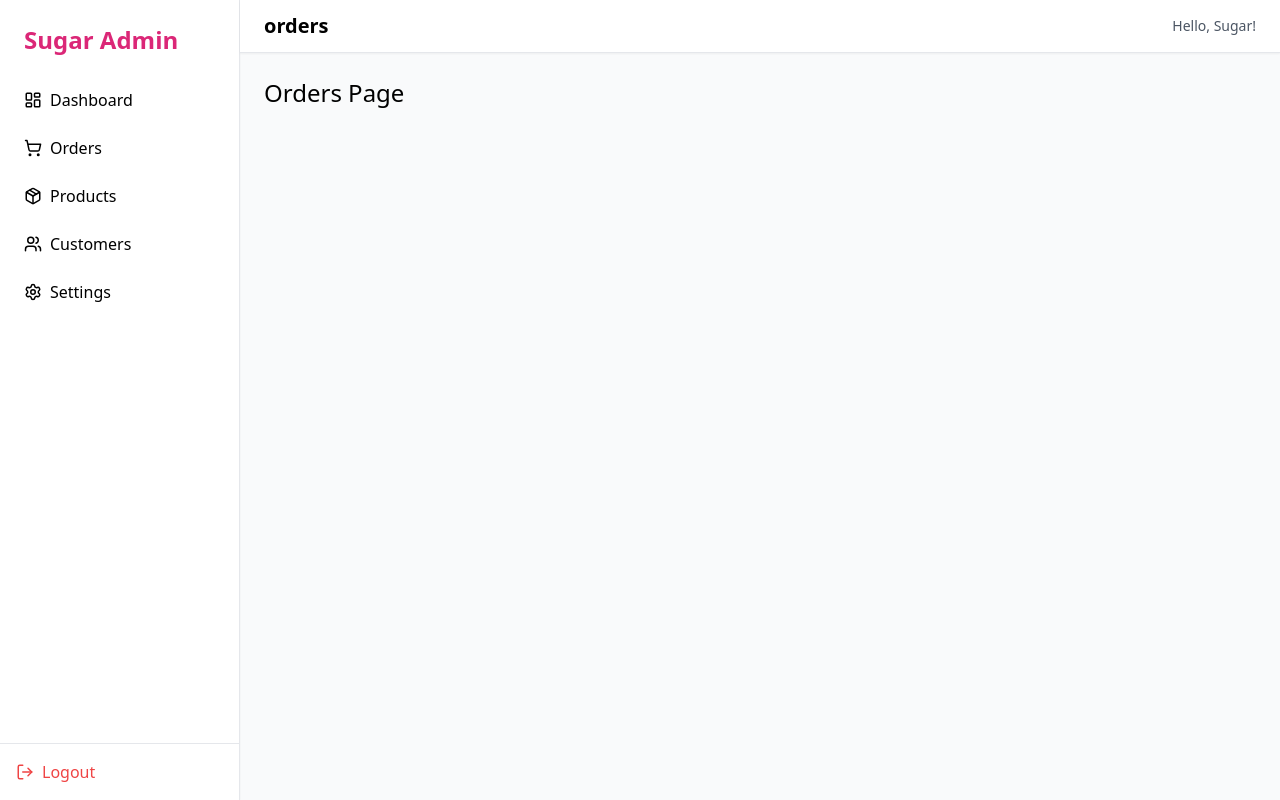
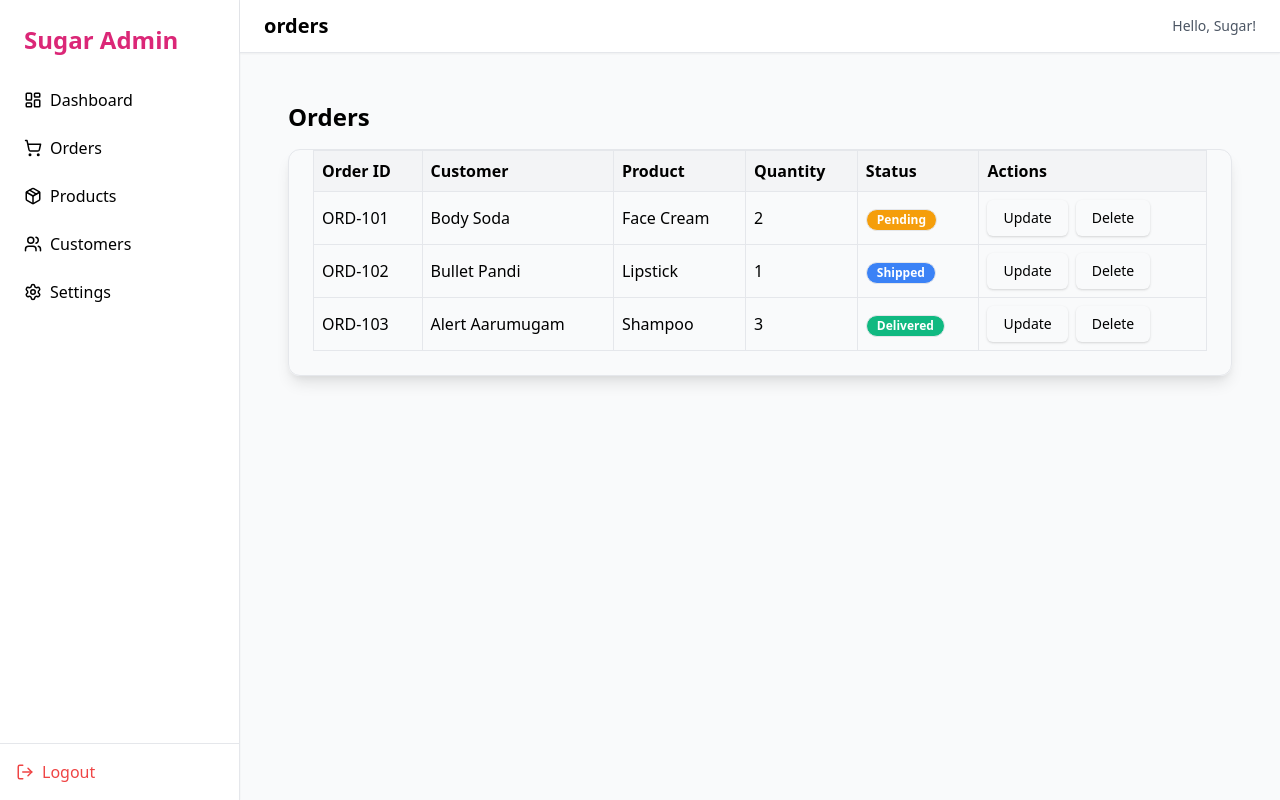
Before and after one commit to Sugashinii/sugar-admin, a React (Vite) app: page /orders in a window 1280 px wide. Built offline with nearby package versions, Linux system fonts and the light colour scheme; sample sign-in values are in the browser's storage.

Commit message:
added orders page

```diff
--- a/package.json
+++ b/package.json
@@ -16,7 +16,8 @@
     "lucide-react": "^0.539.0",
     "react": "^19.1.0",
     "react-dom": "^19.1.0",
-    "react-router-dom": "^7.8.1"
+    "react-router-dom": "^7.8.1",
+    "shadcn-ui": "^0.9.5"
   },
   "devDependencies": {
     "@eslint/js": "^9.30.1",
--- /dev/null
+++ b/src/components/ui/badge.jsx
@@ -0,0 +1,10 @@
+import * as React from "react";
+
+export function Badge({ className, ...props }) {
+  return (
+    <span
+      className={`inline-flex items-center rounded-full border px-2.5 py-0.5 text-xs font-semibold transition-colors ${className}`}
+      {...props}
+    />
+  );
+}
--- /dev/null
+++ b/src/components/ui/button.jsx
@@ -0,0 +1,10 @@
+import * as React from "react";
+
+export function Button({ className, ...props }) {
+  return (
+    <button
+      className={`inline-flex items-center justify-center rounded-md bg-primary px-4 py-2 text-sm font-medium text-primary-foreground shadow hover:bg-primary/90 focus:outline-none disabled:opacity-50 ${className}`}
+      {...props}
+    />
+  );
+}
--- /dev/null
+++ b/src/components/ui/card.jsx
@@ -0,0 +1,39 @@
+import * as React from "react";
+
+export function Card({ className, ...props }) {
+  return (
+    <div
+      className={`rounded-xl border bg-card text-card-foreground shadow ${className}`}
+      {...props}
+    />
+  );
+}
+
+export function CardHeader({ className, ...props }) {
+  return (
+    <div className={`flex flex-col space-y-1.5 p-6 ${className}`} {...props} />
+  );
+}
+
+export function CardTitle({ className, ...props }) {
+  return (
+    <h3
+      className={`font-semibold leading-none tracking-tight ${className}`}
+      {...props}
+    />
+  );
+}
+
+export function CardDescription({ className, ...props }) {
+  return (
+    <p className={`text-sm text-muted-foreground ${className}`} {...props} />
+  );
+}
+
+export function CardContent({ className, ...props }) {
+  return <div className={`p-6 pt-0 ${className}`} {...props} />;
+}
+
+export function CardFooter({ className, ...props }) {
+  return <div className={`flex items-center p-6 pt-0 ${className}`} {...props} />;
+}
--- a/src/pages/Orders.jsx
+++ b/src/pages/Orders.jsx
@@ -1,3 +1,90 @@
-export default function Orders() {
-  return <h1 className="text-2xl text-sugarBrown">Orders Page</h1>
-}
+import React, { useState } from "react";
+import { Card, CardContent } from "../components/ui/card";
+import { Badge } from "../components/ui/badge";
+import { Button } from "../components/ui/button";
+
+const Orders = () => {
+  const [orders, setOrders] = useState([
+    { id: "ORD-101", customer: "Body Soda", product: "Face Cream", quantity: 2, status: "Pending" },
+    { id: "ORD-102", customer: "Bullet Pandi", product: "Lipstick", quantity: 1, status: "Shipped" },
+    { id: "ORD-103", customer: "Alert Aarumugam", product: "Shampoo", quantity: 3, status: "Delivered" },
+  ]);
+
+  const getStatusColor = (status) => {
+    switch (status) {
+      case "Pending": return "bg-yellow-500 text-white";
+      case "Shipped": return "bg-blue-500 text-white";
+      case "Delivered": return "bg-green-500 text-white";
+      default: return "bg-gray-500 text-white";
+    }
+  };
+
+  const handleDelete = (id) => {
+    setOrders(orders.filter(order => order.id !== id));
+  };
+
+  const handleUpdate = (id) => {
+    const updatedOrders = orders.map(order => {
+      if (order.id === id) {
+        let newStatus;
+        switch (order.status) {
+          case "Pending": newStatus = "Shipped"; break;
+          case "Shipped": newStatus = "Delivered"; break;
+          case "Delivered": newStatus = "Pending"; break;
+          default: newStatus = "Pending";
+        }
+        return { ...order, status: newStatus };
+      }
+      return order;
+    });
+    setOrders(updatedOrders);
+  };
+
+  return (
+    <div className="p-6">
+      <h1 className="text-2xl font-bold mb-4">Orders</h1>
+
+      <Card className="shadow-lg">
+        <CardContent>
+          <table className="w-full border-collapse">
+            <thead>
+              <tr className="bg-gray-100 text-left">
+                <th className="p-2 border">Order ID</th>
+                <th className="p-2 border">Customer</th>
+                <th className="p-2 border">Product</th>
+                <th className="p-2 border">Quantity</th>
+                <th className="p-2 border">Status</th>
+                <th className="p-2 border">Actions</th>
+              </tr>
+            </thead>
+            <tbody>
+              {orders.map((order) => (
+                <tr key={order.id} className="hover:bg-gray-50">
+                  <td className="p-2 border">{order.id}</td>
+                  <td className="p-2 border">{order.customer}</td>
+                  <td className="p-2 border">{order.product}</td>
+                  <td className="p-2 border">{order.quantity}</td>
+                  <td className="p-2 border">
+                    <Badge className={getStatusColor(order.status)}>
+                      {order.status}
+                    </Badge>
+                  </td>
+                  <td className="p-2 border space-x-2">
+                    <Button size="sm" variant="outline" onClick={() => handleUpdate(order.id)}>
+                      Update
+                    </Button>
+                    <Button size="sm" variant="destructive" onClick={() => handleDelete(order.id)}>
+                      Delete
+                    </Button>
+                  </td>
+                </tr>
+              ))}
+            </tbody>
+          </table>
+        </CardContent>
+      </Card>
+    </div>
+  );
+};
+
+export default Orders;
--- a/src/pages/Products.jsx
+++ b/src/pages/Products.jsx
@@ -35,10 +35,9 @@ const Products = () => {
         <table className="w-full text-left border-collapse">
           <thead className="bg-gray-100">
             <tr>
-              <th className="p-3"><input type="checkbox" /></th>
+
               <th className="p-3">Product Name</th>
               <th className="p-3">Category</th>
-              <th className="p-3">SKU</th>
               <th className="p-3">Quantity</th>
               <th className="p-3">Price</th>
               <th className="p-3">Status</th>
@@ -67,7 +66,7 @@ const Products = () => {
                     {p.name}
                   </td>
                   <td className="p-3">{p.category}</td>
-                  <td className="p-3">{p.sku}</td>
+
                   <td className="p-3">{p.quantity}</td>
                   <td className="p-3">{p.price}</td>
                   <td className="p-3">
--- a/vite.config.js
+++ b/vite.config.js
@@ -1,6 +1,12 @@
-import { defineConfig } from 'vite'
-import react from '@vitejs/plugin-react'
+import { defineConfig } from "vite";
+import react from "@vitejs/plugin-react";
+import path from "path";
 
 export default defineConfig({
   plugins: [react()],
-})
+  resolve: {
+    alias: {
+      "@": path.resolve(__dirname, "./src"),
+    },
+  },
+});
```
Also changed, not shown: jsconfig.json (added, +8 -0 lines), 1 other file (tests, documents, lock files or other folders).
